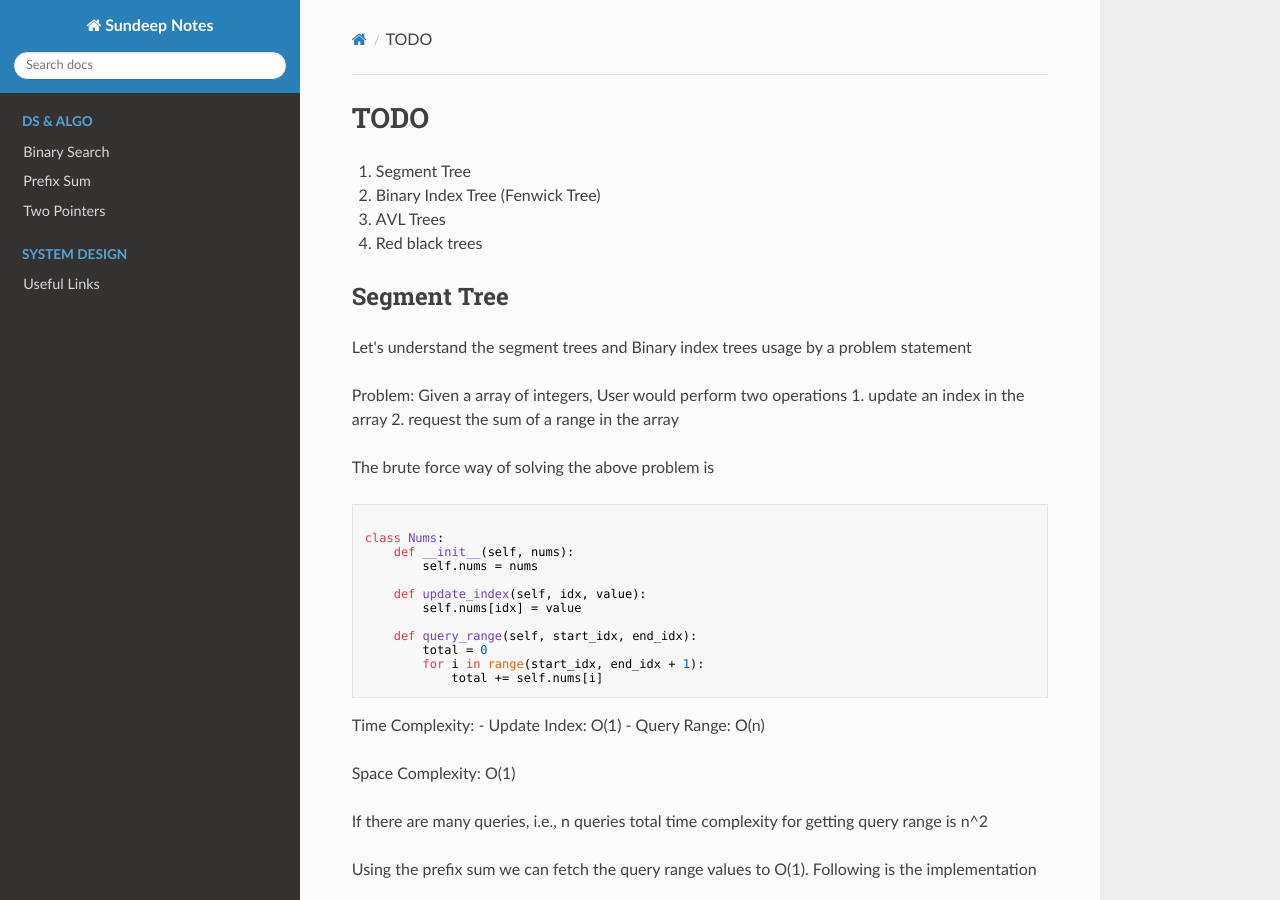
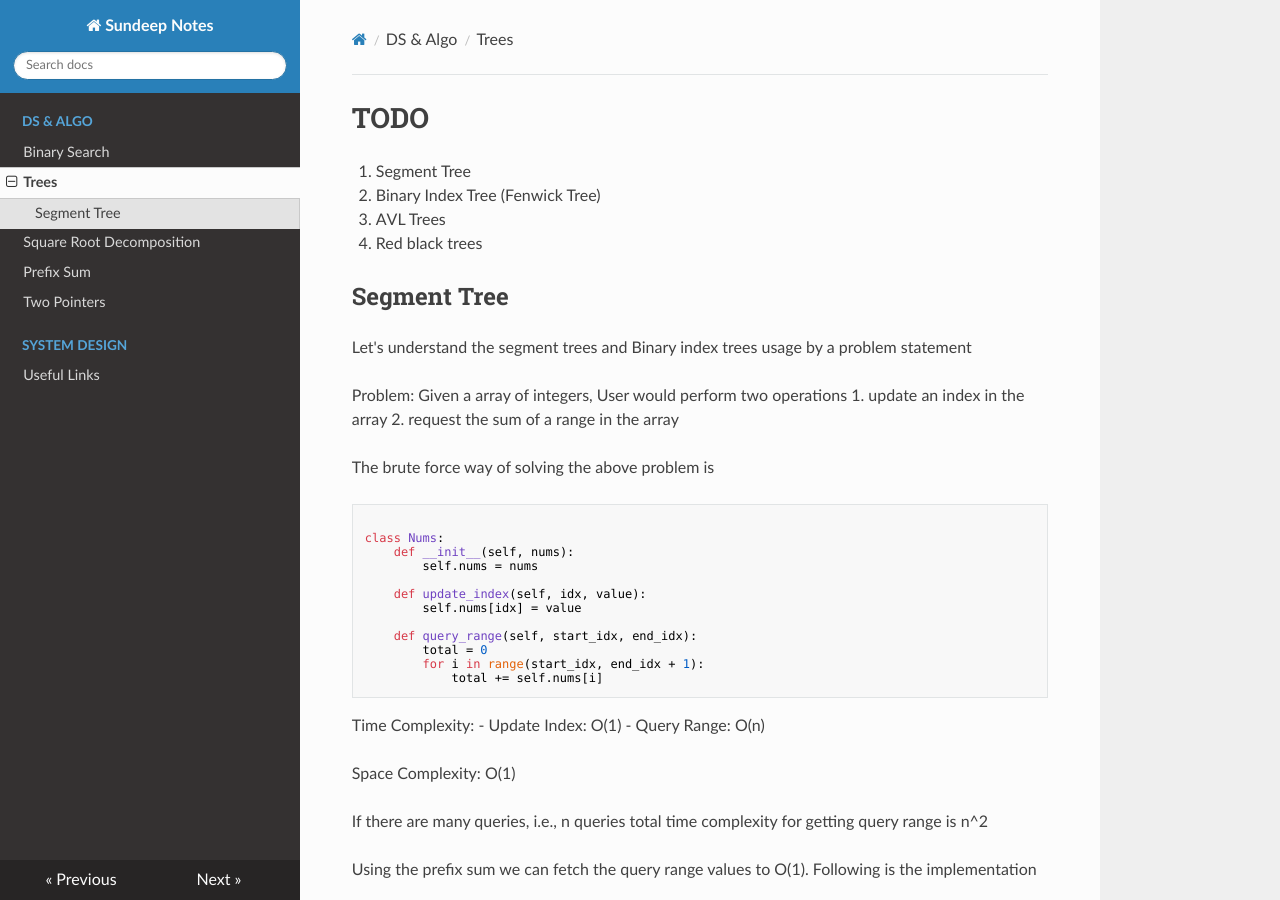
Before and after one commit to gsundeep-tech/notes, an MkDocs documentation site: the page built from docs/ds_and_algo/trees.md, in a window 1280 px wide and 900 px high. Built offline with MkDocs 1.6.1, drawn with Linux system fonts in a browser that asks for light colours; nearby versions of some CDN libraries.

Commit message:
Adding sqrt decomposition

```diff
--- a/mkdocs.yml
+++ b/mkdocs.yml
@@ -7,6 +7,8 @@ theme:
 nav:
   - 'DS & Algo':
     - 'Binary Search': ds_and_algo/binary_search.md
+    - 'Trees': ds_and_algo/trees.md
+    - 'Square Root Decomposition': ds_and_algo/sqrt_decomposition.md
     - 'Prefix Sum': ds_and_algo/prefix_sum.md
     - 'Two Pointers': ds_and_algo/two_pointers.md
   - 'System Design':
```
Also changed, not shown: 1 other file.
